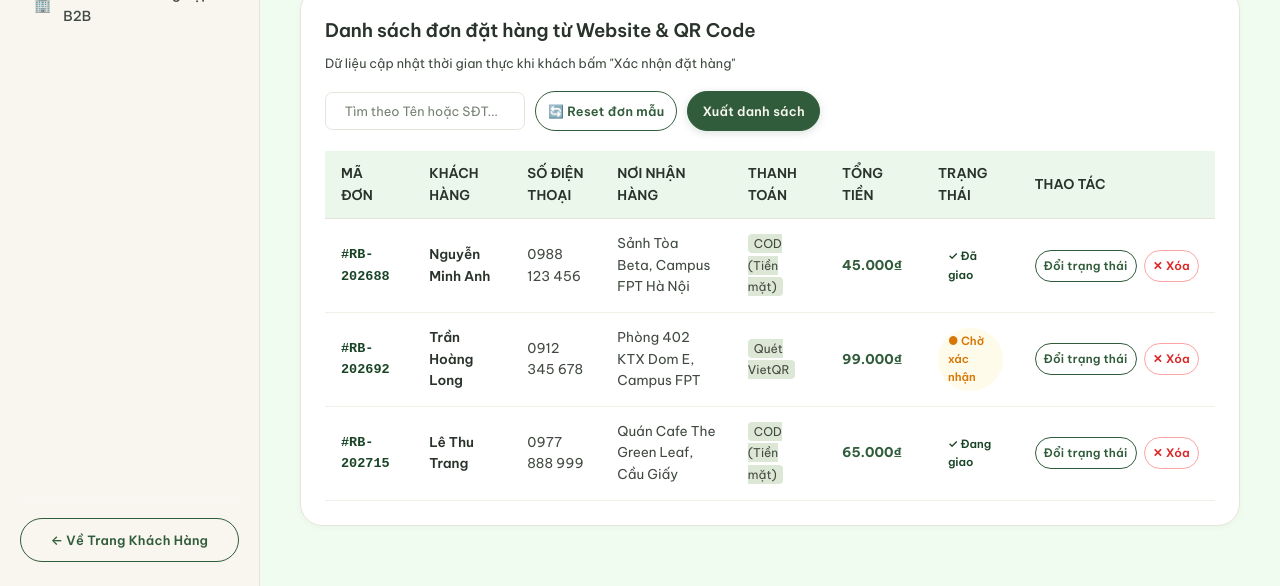
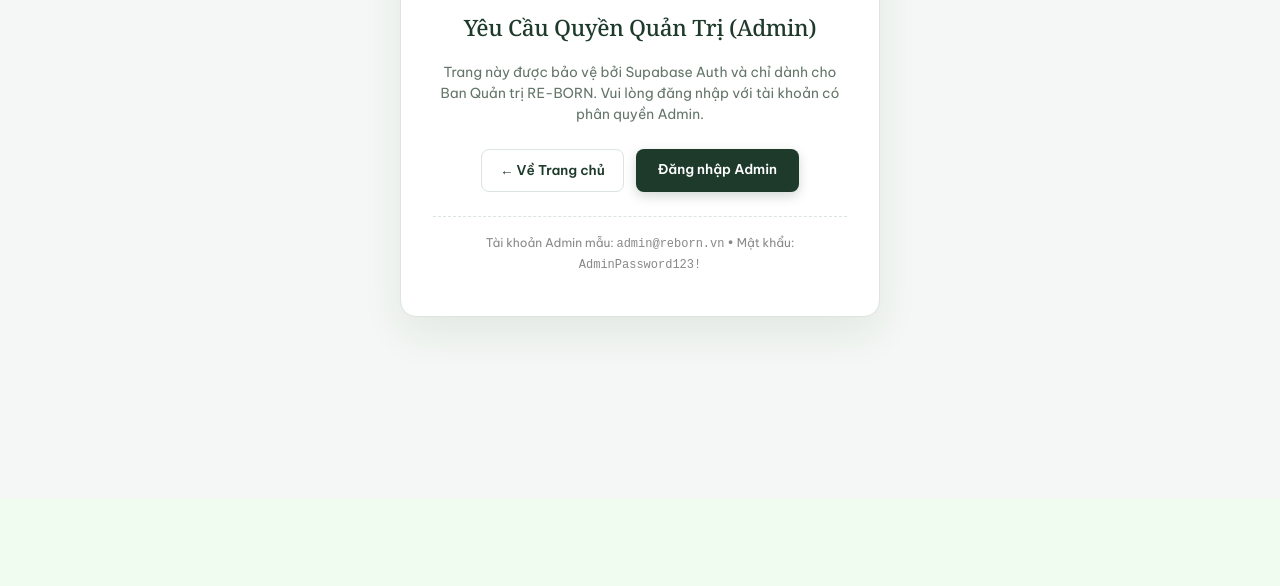
Before and after one commit to gi098/Re-Born, a website: page admin.html in a window 1280 px wide. Shown: the part 302-888 px from the top of the page. After the commit the page ends 800 px from the top, so only its background shows below. Drawn offline with nearby package versions, Linux system fonts and the light colour scheme.

Commit message:
feat(admin): enforce role-based access control and admin session check

```diff
--- a/admin.html
+++ b/admin.html
@@ -260,8 +260,11 @@
               👤
               <span style="position: absolute; bottom: 0; right: 0; width: 7px; height: 7px; border-radius: 50%; background: #22c55e; border: 1.5px solid #ffffff;"></span>
             </div>
-            <span style="font-size: 0.85rem; font-weight: 600; color: var(--color-text-main);">Admin Re-Born</span>
+            <span style="font-size: 0.85rem; font-weight: 600; color: var(--color-text-main);" id="adminHeaderName">Admin Re-Born</span>
           </div>
+          <button type="button" class="btn btn-outline" id="adminSignOutBtn" style="font-size: 0.82rem; padding: 7px 12px; color: #c53030; border-color: rgba(197, 48, 48, 0.3);">
+            Đăng xuất
+          </button>
         </div>
       </header>
 
@@ -422,6 +425,10 @@
   <!-- Toast Notification Container -->
   <div class="toast-container" id="toastContainer"></div>
 
+  <!-- Supabase JS SDK v2 & Auth Client -->
+  <script src="https://cdn.jsdelivr.net/npm/@supabase/supabase-js@2"></script>
+  <script src="js/supabase-client.js"></script>
+
   <!-- Admin JS -->
   <script src="js/admin.js"></script>
 </body>
--- a/js/admin.js
+++ b/js/admin.js
@@ -3,7 +3,56 @@
  * Fully synchronized with Storefront orders and BMC touchpoints
  */
 
-document.addEventListener('DOMContentLoaded', () => {
+document.addEventListener('DOMContentLoaded', async () => {
+  // 1. Kiểm tra Quyền Quản trị viên (Admin RBAC Check)
+  if (window.rebornAuth) {
+    try {
+      const session = await window.rebornAuth.getSession();
+      const isAdmin = await window.rebornAuth.isAdmin();
+
+      if (!session || !session.user || !isAdmin) {
+        document.body.innerHTML = `
+          <div style="min-height: 100vh; display: flex; align-items: center; justify-content: center; background: #f4f7f5; font-family: 'Be Vietnam Pro', sans-serif; padding: 20px;">
+            <div style="background: #ffffff; border-radius: 16px; padding: 40px 32px; max-width: 480px; text-align: center; box-shadow: 0 16px 40px rgba(30, 58, 43, 0.08); border: 1px solid #dbe4de;">
+              <div style="font-size: 3rem; margin-bottom: 12px;">🛡️</div>
+              <h2 style="font-family: 'Noto Serif', serif; color: #1e3a2b; font-size: 1.5rem; margin-bottom: 10px;">Yêu Cầu Quyền Quản Trị (Admin)</h2>
+              <p style="color: #647569; font-size: 0.92rem; line-height: 1.5; margin-bottom: 24px;">
+                Trang này được bảo vệ bởi Supabase Auth và chỉ dành cho Ban Quản trị RE-BORN. Vui lòng đăng nhập với tài khoản có phân quyền Admin.
+              </p>
+              <div style="display: flex; gap: 12px; justify-content: center;">
+                <a href="index.html" style="padding: 10px 18px; border-radius: 8px; border: 1px solid #dbe4de; color: #1e3a2b; text-decoration: none; font-weight: 600; font-size: 0.9rem;">
+                  ← Về Trang chủ
+                </a>
+                <a href="auth.html?redirect=admin" style="padding: 10px 22px; border-radius: 8px; background: #1e3a2b; color: #ffffff; text-decoration: none; font-weight: 600; font-size: 0.9rem; box-shadow: 0 4px 12px rgba(30,58,43,0.2);">
+                  Đăng nhập Admin
+                </a>
+              </div>
+              <div style="margin-top: 24px; padding-top: 16px; border-top: 1px dashed #dbe4de; font-size: 0.8rem; color: #888;">
+                Tài khoản Admin mẫu: <code>admin@reborn.vn</code> • Mật khẩu: <code>AdminPassword123!</code>
+              </div>
+            </div>
+          </div>
+        `;
+        return;
+      }
+
+      // Đã xác thực thành công là Admin: Cập nhật tên/email trên header
+      const adminHeaderName = document.getElementById('adminHeaderName');
+      if (adminHeaderName) {
+        const profile = await window.rebornAuth.getUserProfile(session.user.id);
+        adminHeaderName.textContent = profile?.full_name || session.user.email || 'Admin Re-Born';
+      }
+
+      // Xử lý nút Đăng xuất Admin
+      document.getElementById('adminSignOutBtn')?.addEventListener('click', async () => {
+        await window.rebornAuth.signOut();
+        window.location.href = 'auth.html?redirect=admin';
+      });
+
+    } catch (err) {
+      console.warn('Lỗi kiểm tra quyền Admin:', err);
+    }
+  }
   // Sample Initial Data if localStorage is empty
   const defaultOrders = [
     {
```
